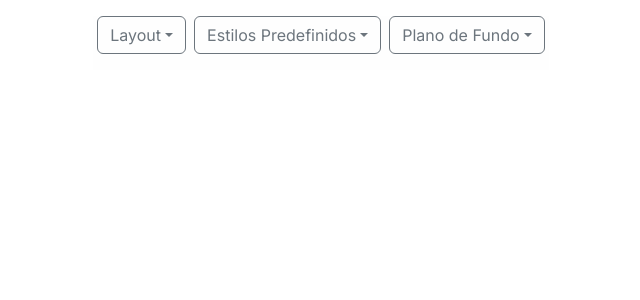
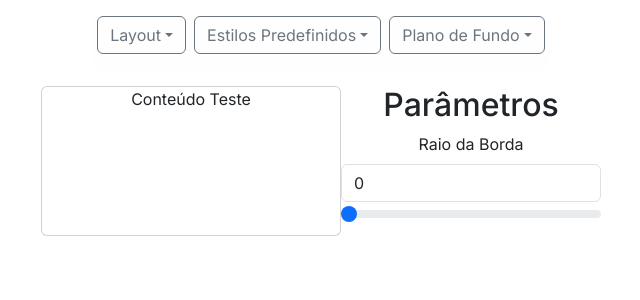
Before and after one commit to DiRezze/blinding-style, a React (Vite) app: page / in a window 1280 px wide. Shown: the top 300 px of the page, without its empty margins (319-959 px from the left). Built offline with nearby package versions, Linux system fonts and the light colour scheme.

Commit message:
Basic Param Structure

```diff
--- a/src/App.css
+++ b/src/App.css
@@ -16,3 +16,14 @@
 .tool-menu{
   padding: 0 4px;
 }
+.app-main-frame{
+  width: 100vw;
+  height: 100%;
+  padding: 0 2rem;
+  flex-wrap: wrap;
+  justify-content: center;
+}
+.card{
+  width: 300px;
+  min-height: 150px;
+}
--- a/src/App.jsx
+++ b/src/App.jsx
@@ -2,12 +2,22 @@ import './App.css'
 import 'bootstrap/dist/css/bootstrap.min.css';
 import 'bootstrap/dist/js/bootstrap';
 import ToolBar from './components/toolsBar'
+import ParamSelector from './components/paramControl';
 
 function App() {
   return (
     <>
     <main>
       <ToolBar />
+      <div className='d-flex flex-row app-main-frame' id='app-box'>
+        <div>
+          <div className='card' id='app-card'>Conteúdo Teste</div>
+        </div>
+        <div>
+          <h2>Parâmetros</h2>
+          <ParamSelector min={0} max={32} setId={'borderRadiusPar'} />
+        </div>
+      </div>
     </main>
     </>
   )
--- /dev/null
+++ b/src/components/paramControl.jsx
@@ -0,0 +1,17 @@
+import React, { useState } from "react";
+
+function ParamSelector(props){
+    const [cssValue, setCssValue] = useState(0);
+    const handleInputChange = (event) => {
+        setCssValue(event.target.value);
+    };
+    return(
+        <div>
+            <label className='form-label' for={props.setId}>Raio da Borda</label>
+            <input className="form-control" value={cssValue} onChange={handleInputChange}></input>
+            <input className='form-range' step={1} min={props.min} max={props.max} value={cssValue} defaultValue={0} id={props.setId}  onChange={handleInputChange} type='range'></input>
+        </div>
+    );
+}
+
+export default ParamSelector;
```
